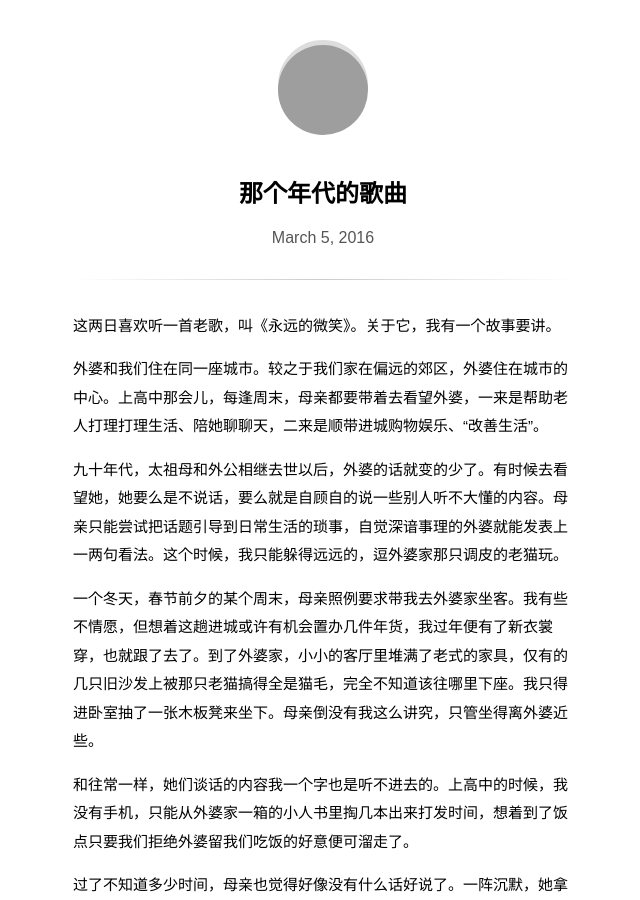
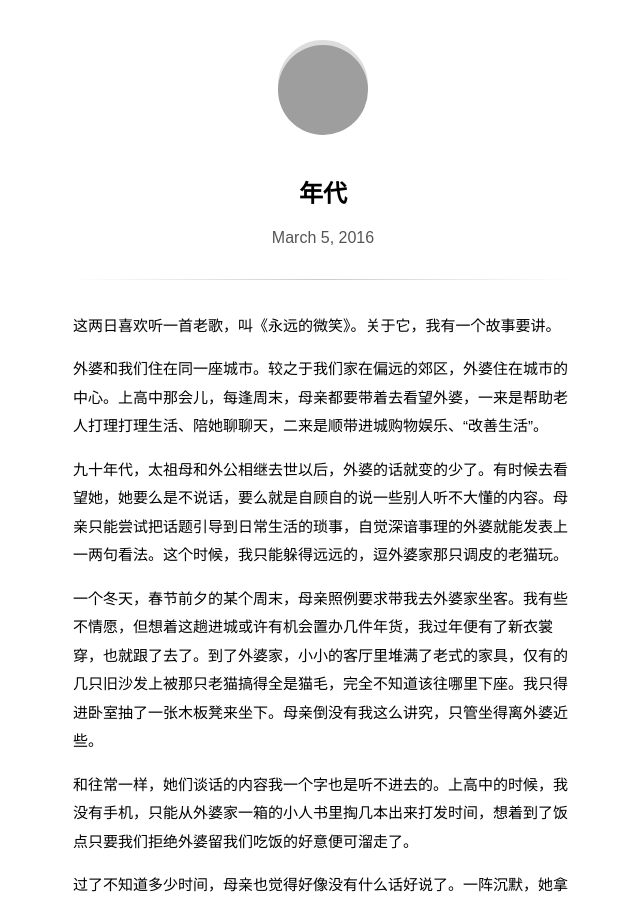
Before and after one commit to psaux0/psaux0.github.io, a Jekyll site: the page built from _posts/2016-3-5-smile.md, in a window 1280 px wide and 900 px high, cut to the strip 0-900 px from the top of the window. Shown: the whole strip, without its empty margins (317-957 px from the left). Built offline with Jekyll 4.4.1, drawn with Linux system fonts in a browser that asks for light colours; some web fonts are replaced; grey boxes are pictures that could not be loaded.

Commit message:
update title of an article

```diff
--- a/_posts/2016-3-5-smile.md
+++ b/_posts/2016-3-5-smile.md
@@ -1,6 +1,6 @@
 ---
 layout: post
-title: "那个年代的歌曲"
+title: "年代"
 categories: "杂谈"
 ---
 这两日喜欢听一首老歌，叫《永远的微笑》。关于它，我有一个故事要讲。
```
